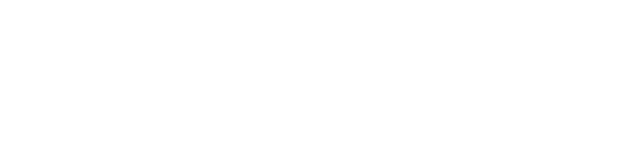
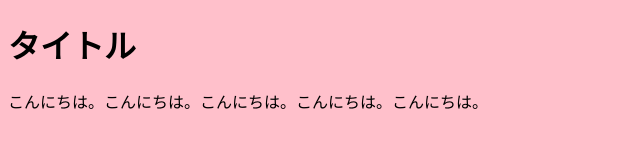
Before and after one commit to teraman7/dotinstall-css-responsive, a plain HTML site: page MYRWD/index.html in a window 1280 px wide. Shown: the whole page, without its empty margins (0-640 px from the left). Drawn offline with Linux system fonts and the light colour scheme.

Commit message:
lesson 2021-10-16

```diff
--- a/MYRWD/css/styles.css
+++ b/MYRWD/css/styles.css
@@ -0,0 +1,10 @@
+@media (min-width: 600px) and (max-width: 800px) {
+  body {
+    background: skyblue;
+  }
+}
+@media (min-width: 800px) {
+  body {
+    background: pink;
+  }
+}
--- a/MYRWD/index.html
+++ b/MYRWD/index.html
@@ -2,10 +2,12 @@
 <html lang="ja">
 <head>
   <meta charset="UTF-8">
+  <meta name="viewport" content="width=device-width, initial-scale=1">
   <title>My Site</title>
   <link rel="stylesheet" href="css/styles.css">
 </head>
 <body>
-
+  <h1>タイトル</h1>
+  <p>こんにちは。こんにちは。こんにちは。こんにちは。こんにちは。</p>
 </body>
 </html>
```
